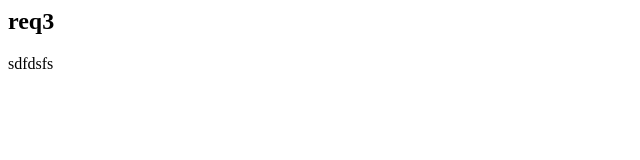
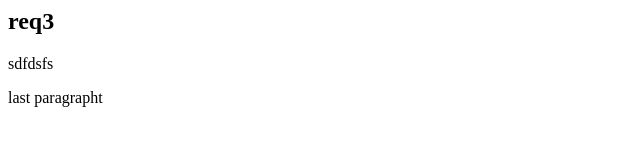
Before and after one commit to demomurali/bankapp, a plain HTML site: page req3.html in a window 1280 px wide. Shown: the whole page, without its empty margins (0-640 px from the left). Drawn offline with Linux system fonts and the light colour scheme.

Commit message:
change ins req2

```diff
--- a/req3.html
+++ b/req3.html
@@ -2,6 +2,7 @@
     <body>
         <h2>req3</h2>
         <p>sdfdsfs</p>
+        <p>last paragrapht</p>
     </body>
 
 </html>
```
